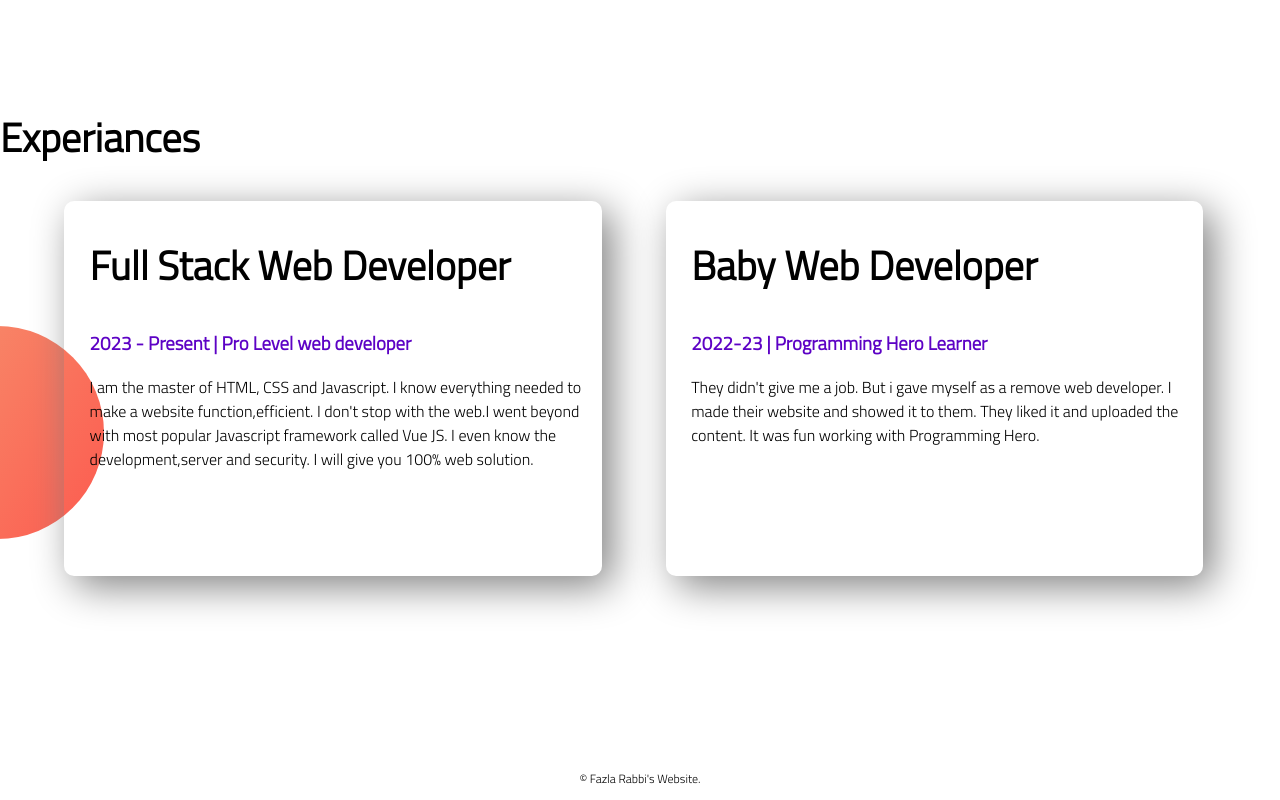
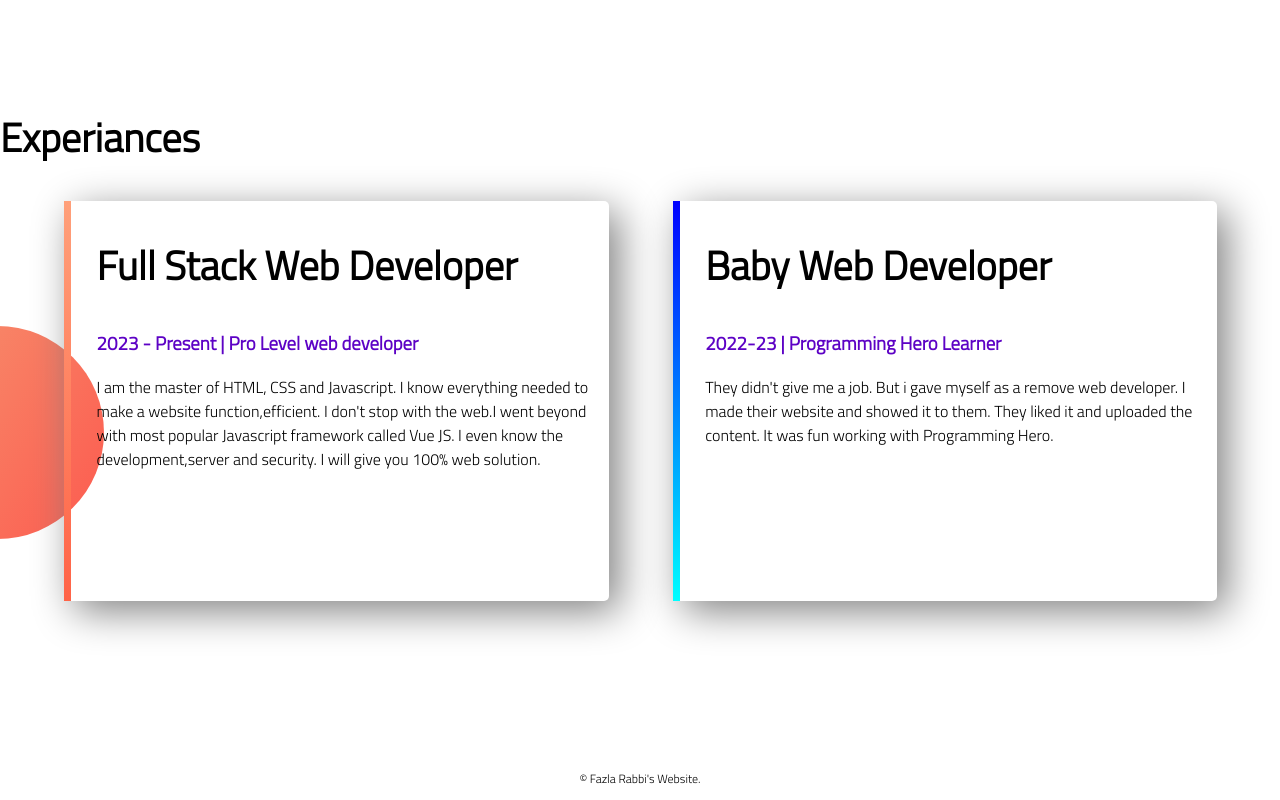
Before and after one commit to Fazlarabbi22/web-portfolio, a plain HTML site: page index.html in a window 1280 px wide. Shown: the part 1226-2026 px from the top of the page. Drawn offline with Linux system fonts and the light colour scheme; a web font is replaced by a local one.

Commit message:
first website done

```diff
--- a/index.html
+++ b/index.html
@@ -38,13 +38,13 @@
     </section>
     <section class="experience-area">
         <h2>Experiances </h2>
-        <div class="half-width single-experience">
+        <div id="full-stack" class="half-width single-experience">
             <h2> Full Stack Web Developer</h2>
             <h3 class="blue-highlight">2023 - Present | Pro Level web developer</h3>
             <p>I am the master of HTML, CSS and Javascript. I know everything needed to make a website function,efficient. I don't stop with the web.I went beyond with most popular Javascript framework called Vue JS. I even know the development,server and security. I will give you 100% web solution. </p>
 
         </div>
-        <div id="bwd" class="half-width single-experience">
+        <div id="baby-web" class="half-width single-experience">
             <h2> Baby Web Developer</h2>
             <h3 class="blue-highlight">2022-23 | Programming Hero Learner</h3>
             <p>They didn't give me a job. But i gave myself as a remove web developer. I made their website and showed it to them. They liked it and uploaded the content. It was fun working with Programming Hero.</p>
--- a/style.css
+++ b/style.css
@@ -46,8 +46,8 @@ h2{
 }
 .single-experience{
     box-shadow: 10px 10px 40px gray;
-    border-radius: 10px;
-    height: 75%;
+    border-radius: 5px;
+    height: 80%;
 }
 .experience-area{
     background-image: url(images/exp-bg.png);
@@ -60,6 +60,13 @@ footer p{
     text-align: center;
     font-size: 12px;
 }
-#bwd{
-
+#full-stack{
+    border-left: 7px solid;
+    border-image: linear-gradient(180deg,lightsalmon,tomato);
+    border-image-slice: 1;
 }
+#baby-web{
+    border-left: 7px solid;
+    border-image: linear-gradient(180deg,blue,cyan);
+    border-image-slice: 1;
+}
```
Also changed, not shown: Images/profile1.png.
